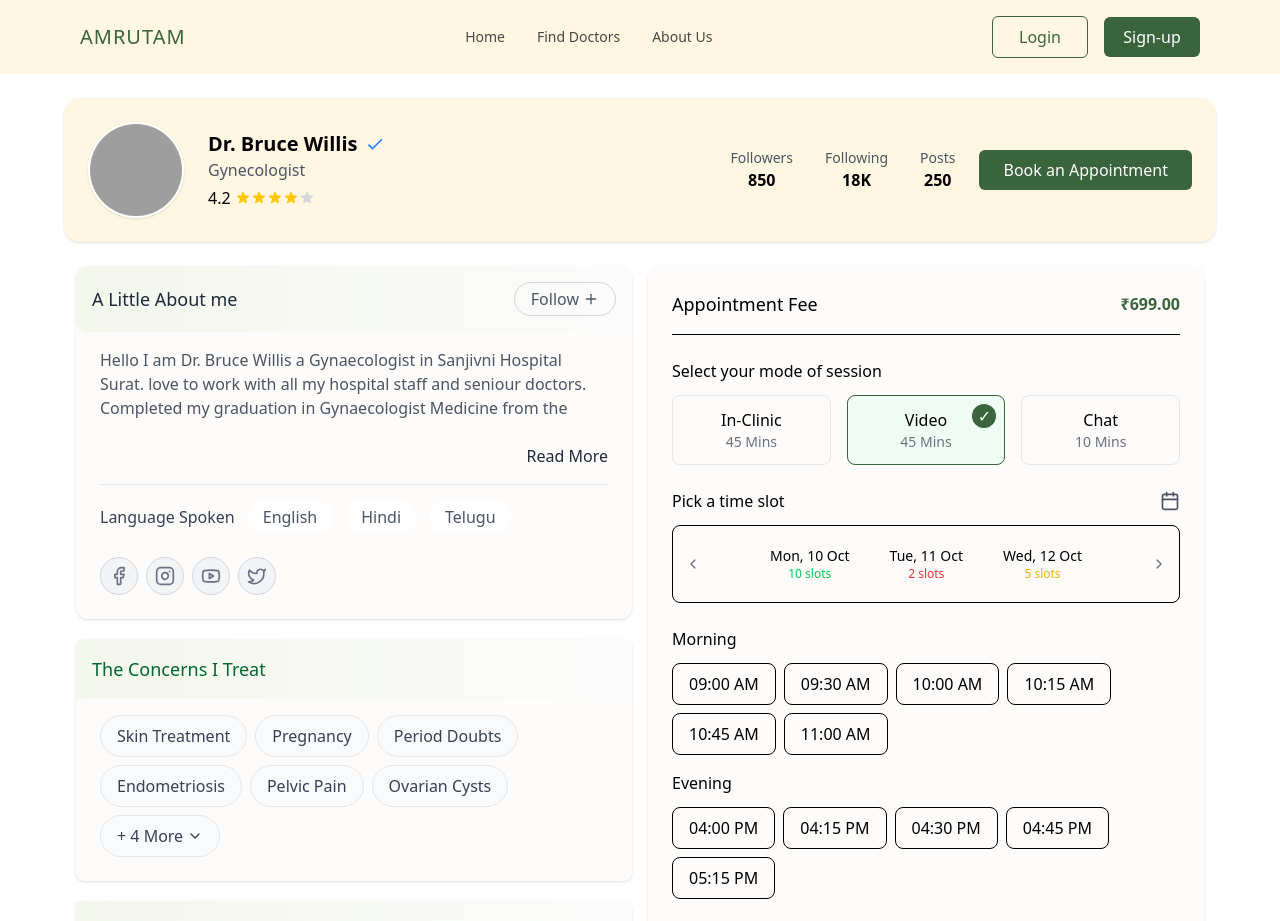
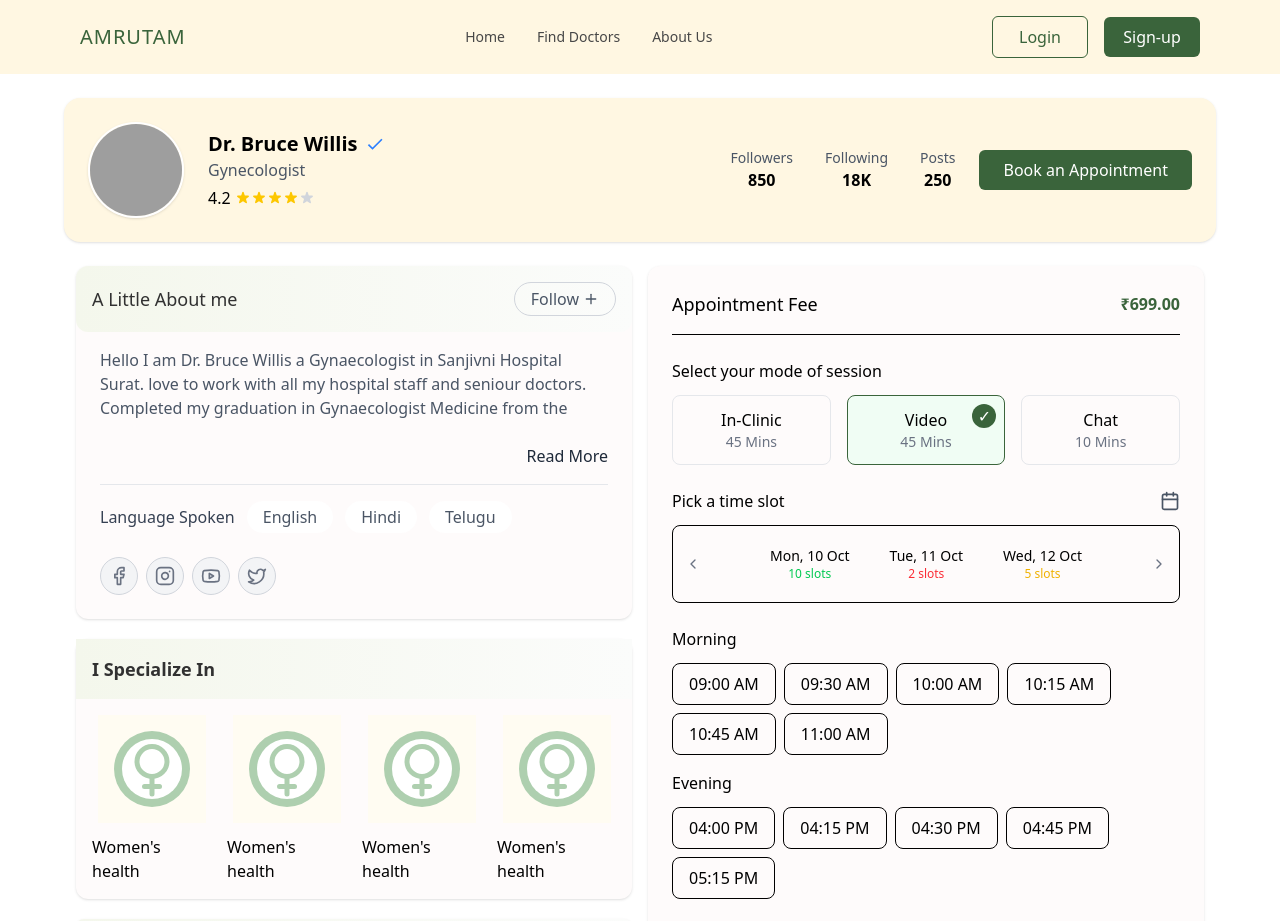
Before and after one commit to cdileep23/design1, a React (Vite) app: page / in a window 1280 px wide. Shown: the top 921 px of the page. Built offline with nearby package versions, Linux system fonts and the light colour scheme; grey boxes are pictures that could not be loaded.

Commit message:
final push

```diff
--- a/src/components/About.jsx
+++ b/src/components/About.jsx
@@ -4,15 +4,13 @@ import { Plus, Facebook, Instagram, Youtube, Twitter } from "lucide-react";
 const About = () => {
   return (
     <div className="bg-[#fefbfb] rounded-xl shadow-sm">
-
       <div className="w-full flex justify-between items-center bg-gradient-to-r from-[#F4F7EC] to-[#FBFCFB] rounded-xl p-4">
-        <h2 className="text-lg font-medium text-gray-800">A Little About me</h2>
+        <h2 className="text-lg font-medium text-[#313131]">A Little About me</h2>
         <button className="border border-gray-300 rounded-full px-4 py-1 text-gray-600 flex items-center gap-1 hover:bg-gray-50">
           Follow
           <Plus size={16} />
         </button>
       </div>
-
 
       <div className="px-6 pb-6">
         <div className="mb-4 pt-4">
--- a/src/components/Booking.jsx
+++ b/src/components/Booking.jsx
@@ -5,6 +5,7 @@ import Appointment from "./Appointment";
 import WorkExperience from "./WorkExperience";
 import Reviews from "./Reviews";
 import ConcernsTreat from "./Concern.jsx";
+import Specilaization from "./Specilaization.jsx";
 
 const Booking = () => {
   return (
@@ -18,6 +19,7 @@ const Booking = () => {
           <div className="order-2 md:order-1 space-y-5">
 
               <About />
+              <Specilaization/>
               <ConcernsTreat />
               <WorkExperience />
               <Reviews />
--- a/src/components/Concern.jsx
+++ b/src/components/Concern.jsx
@@ -21,13 +21,11 @@ const ConcernsTreat = () => {
 
   return (
     <div className="bg-[#fefbfb] rounded-lg shadow-sm">
-
       <div className="w-full bg-gradient-to-r from-[#F4F7EC] to-[#FBFCFB] rounded-t-lg">
-        <h2 className="text-lg font-medium text-green-800 p-4">
+        <h2 className="text-lg font-medium text-[#313131] p-4">
           The Concerns I Treat
         </h2>
       </div>
-
 
       <div className="p-6 pt-4">
         <div className="flex flex-wrap gap-2">
--- /dev/null
+++ b/src/components/Specilaization.jsx
@@ -0,0 +1,60 @@
+import { Venus } from 'lucide-react';
+import React from 'react'
+
+
+const Specilaization = () => {
+  return (
+    <div className="w-full bg-[#fefbfb] rounded-xl shadow-sm">
+      <div className="bg-gradient-to-r from-[#F4F7EC] to-[#FBFCFB]">
+        <h1 className="p-4 font-semibold text-[#313131] text-lg">
+          {" "}
+          I Specialize In
+        </h1>
+      </div>
+      <div className="p-4 flex flex-row items-center justify-start gap-4">
+        <div className="flex flex-col items-center space-y-3">
+          <div className="bg-[#FFFCF2] p-4">
+            <div className="bg-[#aecfaf] rounded-full p-2">
+              <div className="bg-white rounded-full ">
+                <Venus color="#aecfaf" size={60} />
+              </div>
+            </div>
+          </div>
+          <h1>Women's health</h1>
+        </div>
+        <div className="flex flex-col items-center space-y-3">
+          <div className="bg-[#FFFCF2] p-4">
+            <div className="bg-[#aecfaf] rounded-full p-2">
+              <div className="bg-white rounded-full ">
+                <Venus color="#aecfaf" size={60} />
+              </div>
+            </div>
+          </div>
+          <h1>Women's health</h1>
+        </div>
+        <div className="flex flex-col items-center space-y-3">
+          <div className="bg-[#FFFCF2] p-4">
+            <div className="bg-[#aecfaf] rounded-full p-2">
+              <div className="bg-white rounded-full ">
+                <Venus color="#aecfaf" size={60} />
+              </div>
+            </div>
+          </div>
+          <h1>Women's health</h1>
+        </div>
+        <div className="flex flex-col items-center space-y-3">
+          <div className="bg-[#FFFCF2] p-4">
+            <div className="bg-[#aecfaf] rounded-full p-2">
+              <div className="bg-white rounded-full ">
+                <Venus color="#aecfaf" size={60} />
+              </div>
+            </div>
+          </div>
+          <h1>Women's health</h1>
+        </div>
+      </div>
+    </div>
+  );
+}
+
+export default Specilaization
```
